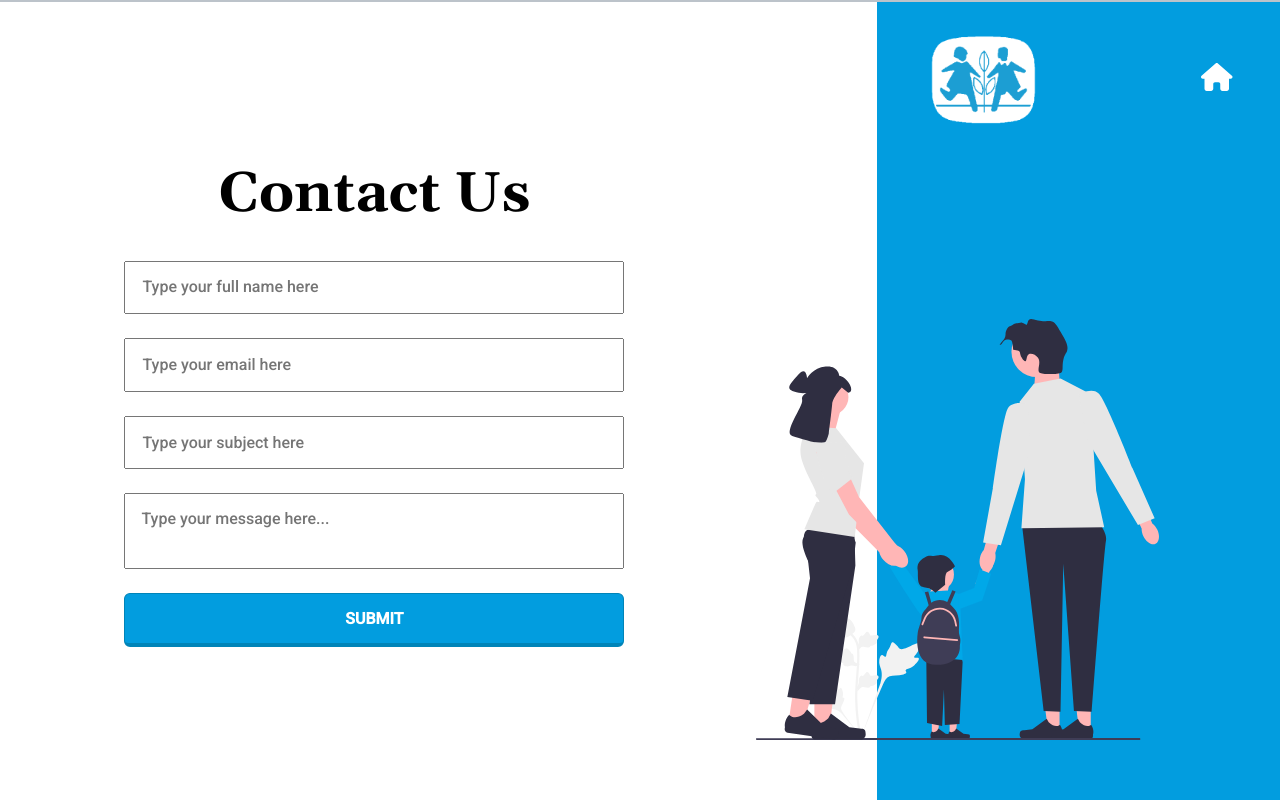
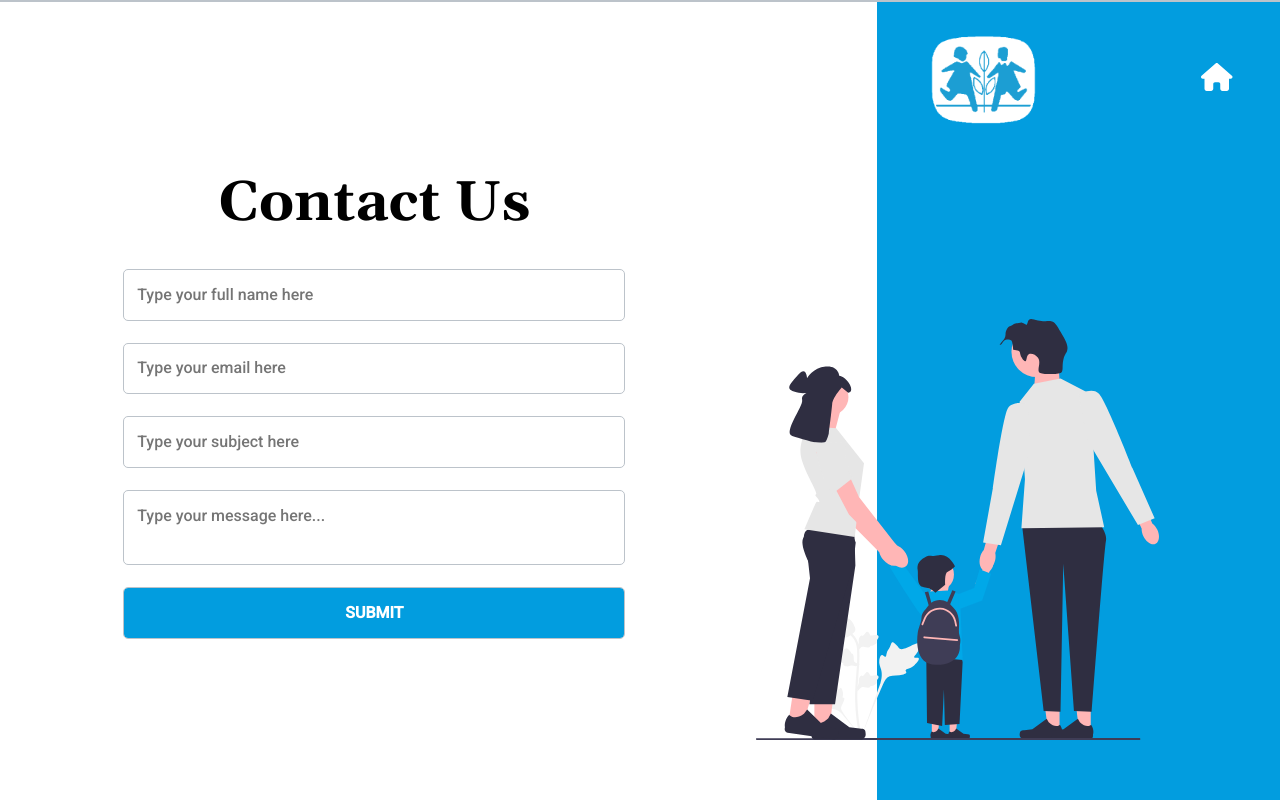
Before and after one commit to Beany-Bready-Org/sos-tamale-website, a React (Vite) app: page /sos-tamale-website/contact in a window 1280 px wide. Built offline with nearby package versions, Linux system fonts and the light colour scheme; a web font is replaced by a local one.

Commit message:
more updates to contact

```diff
--- a/src/components/contact/ContactInput.jsx
+++ b/src/components/contact/ContactInput.jsx
@@ -8,7 +8,7 @@ export default function ContactInput({ type, placeholder, id }) {
         name={id}
         id={id}
         key={id}
-        className="contact__form__input textarea"
+        className="contact__form__input textarea --input"
       ></textarea>
     );
   } else if (type == "submit") {
@@ -19,7 +19,7 @@ export default function ContactInput({ type, placeholder, id }) {
         id={id}
         name={id}
         key={id}
-        className="contact__form__input --cta"
+        className="contact__form__input --cta --input"
       />
     );
   } else {
@@ -30,7 +30,7 @@ export default function ContactInput({ type, placeholder, id }) {
         id={id}
         name={id}
         key={id}
-        className="contact__form__input"
+        className="contact__form__input --input"
       />
     );
   }
--- a/src/stylesheets/About.scss
+++ b/src/stylesheets/About.scss
@@ -7,8 +7,6 @@ $max-width: 800px;
   height: 80vh;
   position: relative;
   isolation: isolate;
-
-
 
   &__background {
     width: 100%;
@@ -177,7 +175,7 @@ $max-width: 800px;
   .enroll {
     text-transform: capitalize;
     width: fit-content;
-		padding-block: .5em;
+    padding-block: 0.5em;
     padding-inline: 2em;
   }
 
--- a/src/stylesheets/App.scss
+++ b/src/stylesheets/App.scss
@@ -130,20 +130,22 @@ a {
 }
 
 .--input {
-  padding: 0.8em 1em;
+  padding: 0.8em 0.8em;
   width: clamp(300px, 85%, 500px);
   font-size: $text-cta;
   resize: none;
-  outline: none;
+  outline: 1px solid $light-secondary-color;
+  border: none;
+  border-radius: 4px;
   &:not([type="submit"]) {
     &:hover {
       cursor: pointer;
-      border: 2px solid $accent-color;
+      outline: 1px solid $accent-color;
     }
 
     &:focus {
       cursor: text;
-      border: 2px solid $accent-color;
+      outline: 1px solid $accent-color;
     }
   }
 }
--- a/src/stylesheets/ContactInput.scss
+++ b/src/stylesheets/ContactInput.scss
@@ -1,25 +1,29 @@
 @import "./config";
 
-.contact__form__input {
-  padding: 0.8em 1em;
-  width: clamp(300px, 85%, 500px);
-  font-size: $text-cta;
-  resize: none;
+// .contact__form__input {
+//   padding: 0.8em 1em;
+//   width: clamp(300px, 85%, 500px);
+//   font-size: $text-cta;
+//   resize: none;
 
-  outline: none;
-  &:not([type="submit"]) {
-    &:hover {
-      cursor: pointer;
-      border: 2px solid $accent-color;
-    }
+//   outline: none;
+//   &:not([type="submit"]) {
+//     &:hover {
+//       cursor: pointer;
+//       border: 2px solid $accent-color;
+//     }
 
-    &:focus {
-      cursor: text;
-      border: 2px solid $accent-color;
-    }
-  }
+//     &:focus {
+//       cursor: text;
+//       border: 2px solid $accent-color;
+//     }
+//   }
 
-  @media screen and (max-width: 800px) {
-    width: clamp(300px, 85%, 600px);
-  }
+//   @media screen and (max-width: 800px) {
+//     width: clamp(300px, 85%, 600px);
+//   }
+// }
+
+.--textarea {
+
 }
```
Lines whose indentation alone changed are shown as unchanged.
